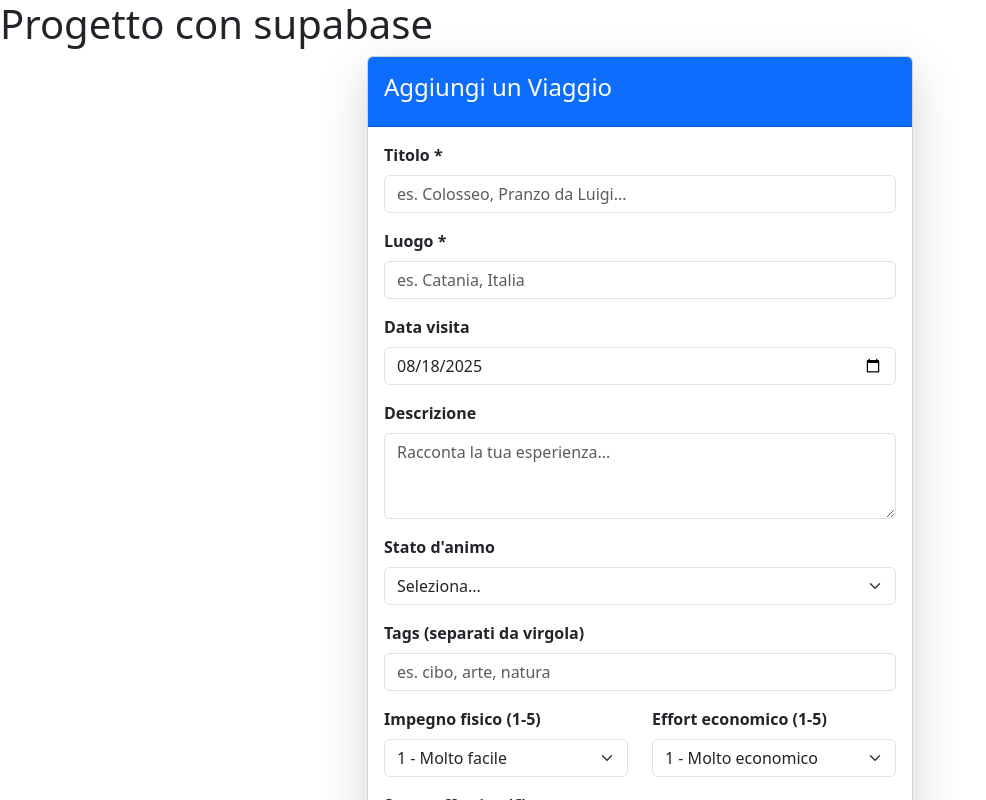
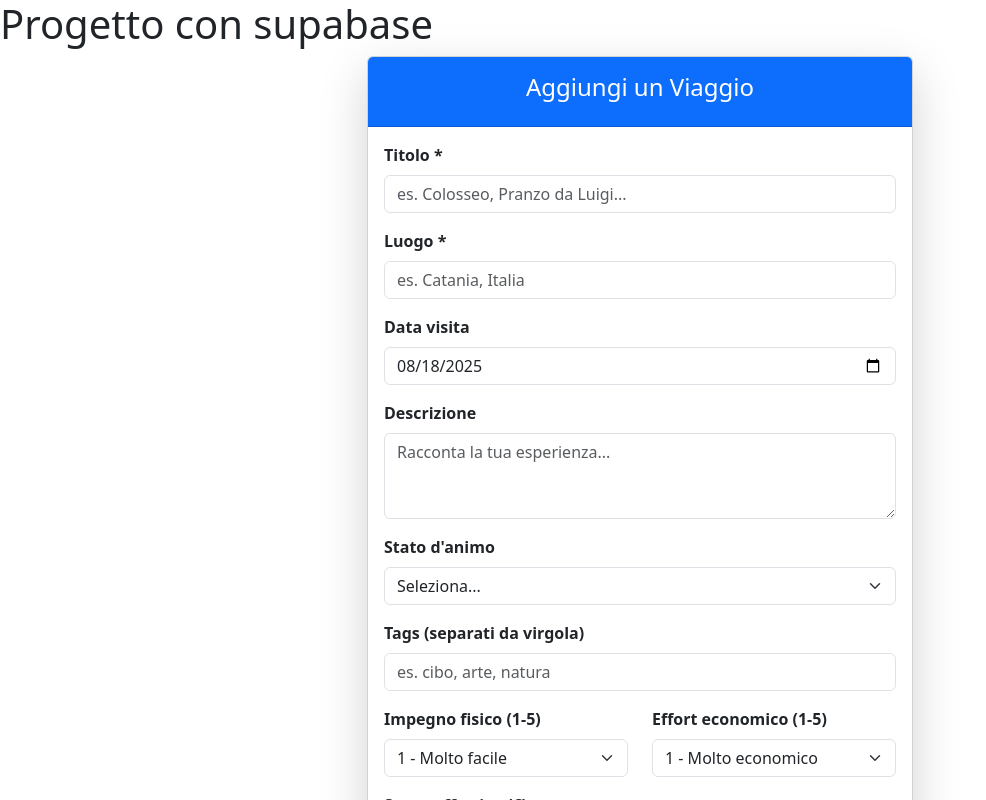
Before and after one commit to domespa/travel-journal-app, a React (Vite) app: page / in a window 1280 px wide. Shown: the top 800 px of the page, without its empty margins (0-986 px from the left). Built offline with nearby package versions, Linux system fonts and the light colour scheme.

Commit message:
Diario di bordo - Giorno 1

```diff
--- a/src/components/AddNoteForm.jsx
+++ b/src/components/AddNoteForm.jsx
@@ -91,7 +91,7 @@ export default function AddNoteForm({ onNoteAdded }) {
       <div className="row justify-content-center">
         <div className="col-sm-10 col-md-8 col-lg-6">
           <div className="card shadow-lg">
-            <div className="card-header bg-primary text-white p-3">
+            <div className="card-header bg-primary text-white p-3 text-center">
               <h4>Aggiungi un Viaggio</h4>
             </div>
 
```
Also changed, not shown: README.TXT (added).
